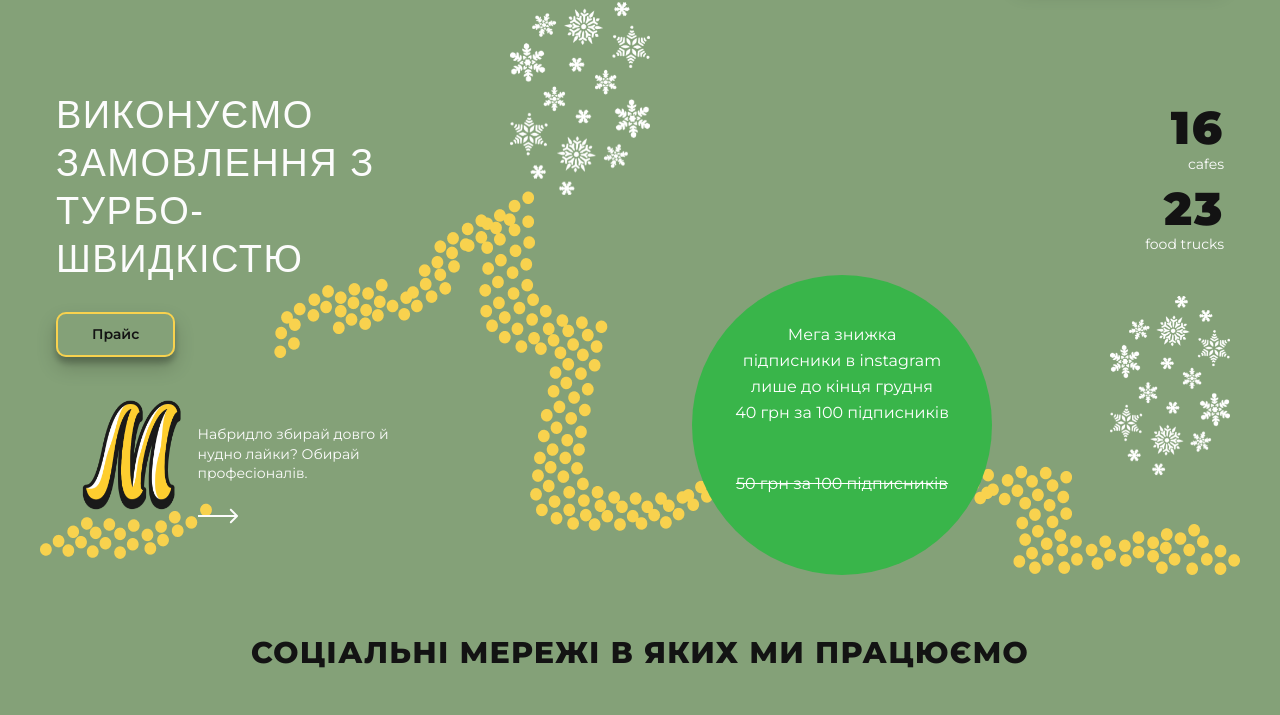
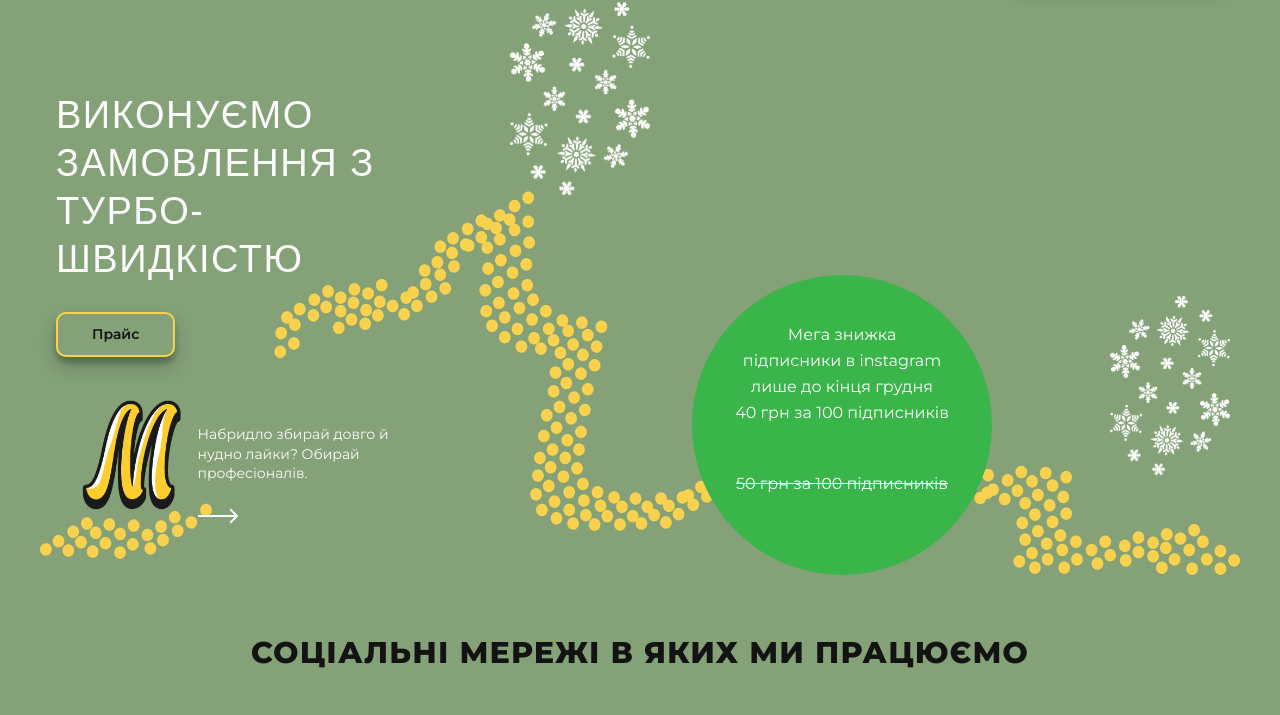
Before and after one commit to Viking3045/maximum, a website built with Parcel: page src/index.html in a window 1280 px wide. Shown: the part 85-800 px from the top of the page. Built offline with nearby package versions, Linux system fonts and the light colour scheme; a web font is replaced by a local one.

Commit message:
deleted number

```diff
--- a/src/partials/hero-header.html
+++ b/src/partials/hero-header.html
@@ -192,7 +192,7 @@
           </div>
         </div>
       </div>
-      <ul class="numbers list">
+      <!-- <ul class="numbers list">
         <li class="numbers__item">
           <p class="numbers__description">
             <span class="numbers__description--accent" id="first-number"
@@ -207,7 +207,7 @@
             ><br />food trucks
           </p>
         </li>
-      </ul>
+      </ul> -->
       <picture class="hero__cone-img">
         <div class="znizhka">
           <span class="first"> Мега знижка<br>
```
